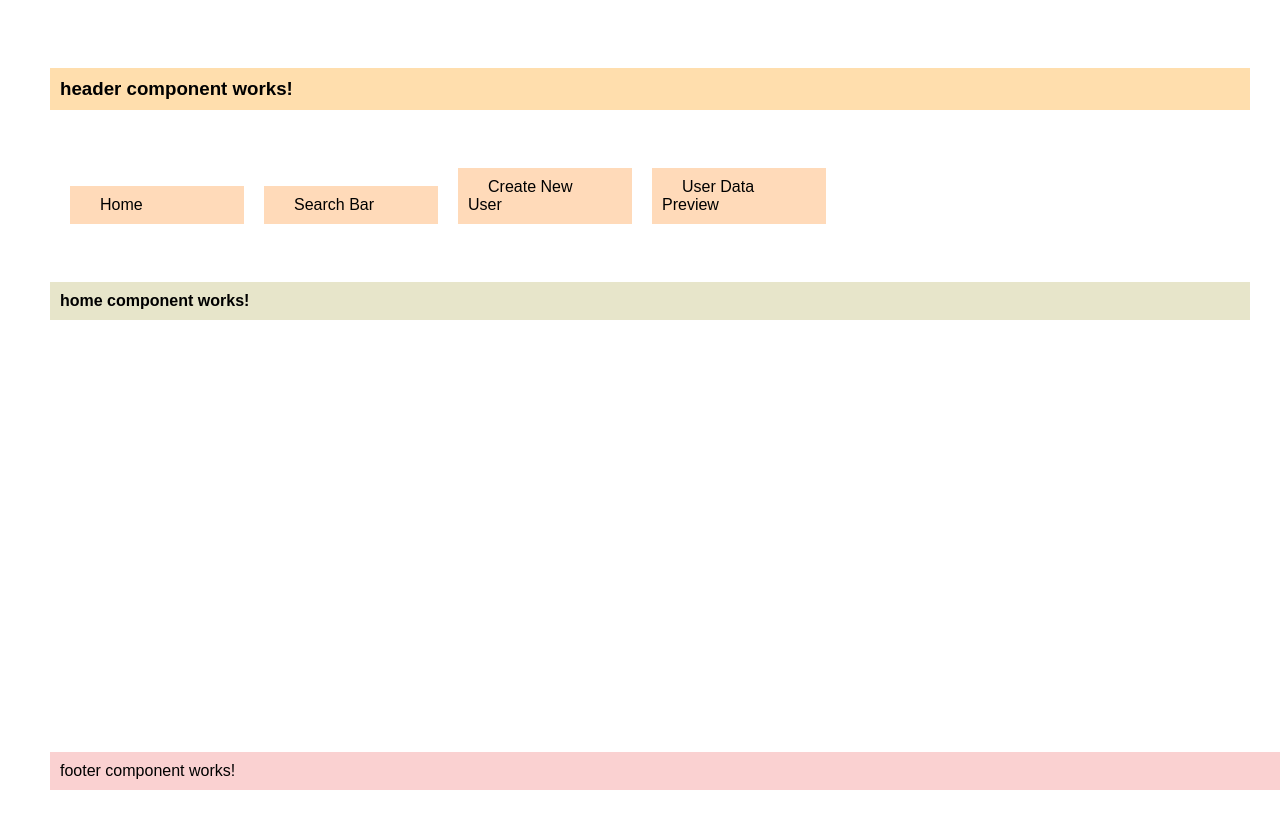
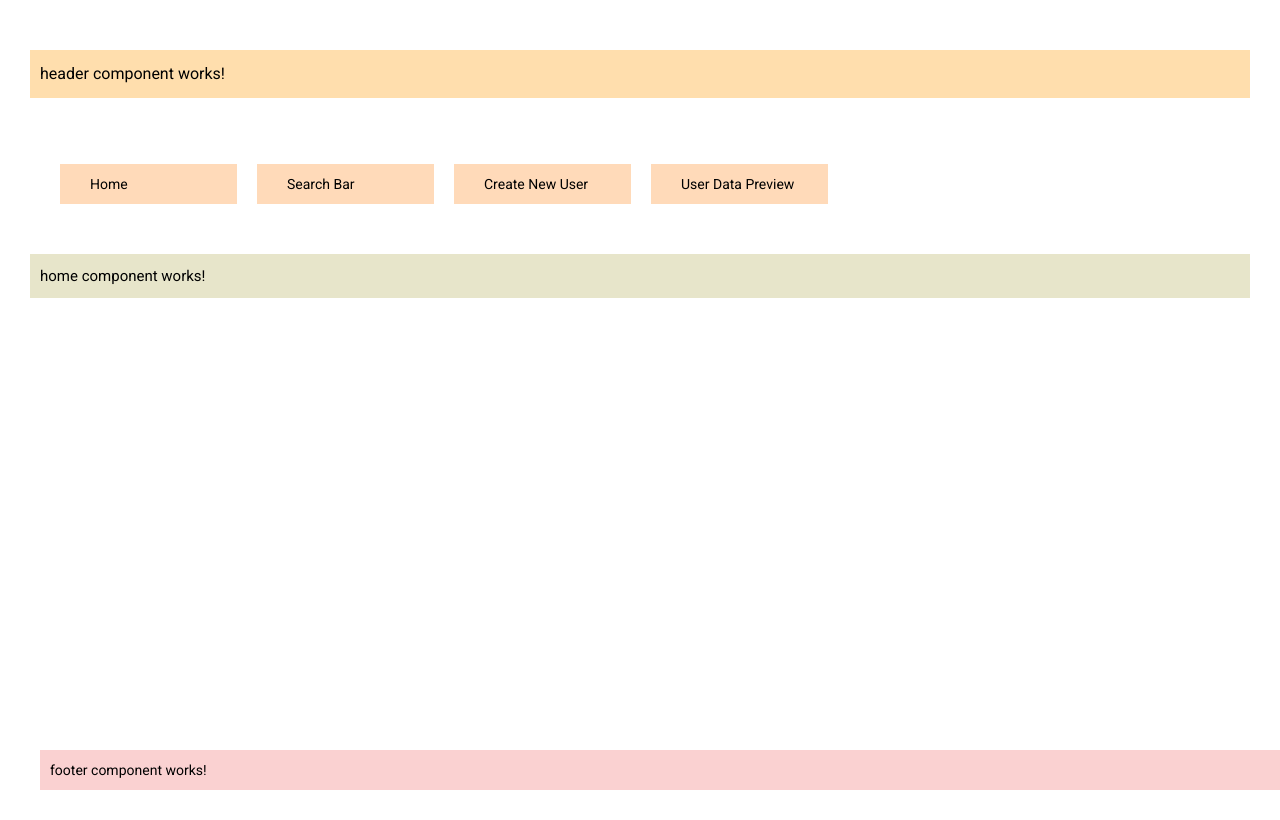
Before and after one commit to Stasiek99/AA-Angular-public, an Angular app: page /home in a window 1280 px wide. Built offline with nearby package versions, Linux system fonts and the light colour scheme.

Commit message:
Angular material added

```diff
--- a/angular.json
+++ b/angular.json
@@ -31,6 +31,7 @@
               "src/assets"
             ],
             "styles": [
+              "./node_modules/@angular/material/prebuilt-themes/deeppurple-amber.css",
               "src/styles.scss"
             ],
             "scripts": []
@@ -99,6 +100,7 @@
               "src/assets"
             ],
             "styles": [
+              "./node_modules/@angular/material/prebuilt-themes/deeppurple-amber.css",
               "src/styles.scss"
             ],
             "scripts": []
--- a/package.json
+++ b/package.json
@@ -14,10 +14,12 @@
   "private": true,
   "dependencies": {
     "@angular/animations": "~13.3.0",
+    "@angular/cdk": "^13.3.9",
     "@angular/common": "~13.3.0",
     "@angular/compiler": "~13.3.0",
     "@angular/core": "~13.3.0",
     "@angular/forms": "~13.3.0",
+    "@angular/material": "^13.3.9",
     "@angular/platform-browser": "~13.3.0",
     "@angular/platform-browser-dynamic": "~13.3.0",
     "@angular/router": "~13.3.0",
--- a/src/index.html
+++ b/src/index.html
@@ -9,8 +9,11 @@
   <link rel="preconnect" href="https://fonts.googleapis.com">
   <link rel="preconnect" href="https://fonts.gstatic.com" crossorigin>
   <link href="https://fonts.googleapis.com/css2?family=Open+Sans:wght@300&display=swap" rel="stylesheet">
+  <link rel="preconnect" href="https://fonts.gstatic.com">
+  <link href="https://fonts.googleapis.com/css2?family=Roboto:wght@300;400;500&display=swap" rel="stylesheet">
+  <link href="https://fonts.googleapis.com/icon?family=Material+Icons" rel="stylesheet">
 </head>
-<body>
+<body class="mat-typography">
   <app-root></app-root>
 </body>
 </html>
--- a/src/styles.scss
+++ b/src/styles.scss
@@ -23,3 +23,6 @@
   font-size: 100%;
   font-family: inherit;
 }
+
+html, body { height: 100%; }
+body { margin: 0; font-family: Roboto, "Helvetica Neue", sans-serif; }
```
Also changed, not shown: src/app/app.module.ts (+5 -2 lines), 1 other file (tests, documents, lock files or other folders).
